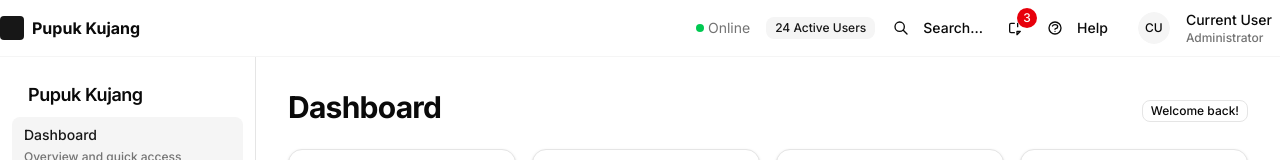
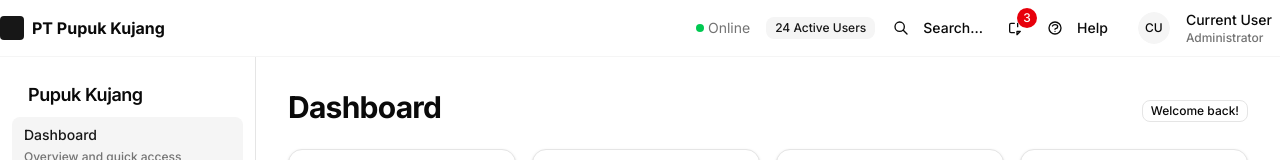
Before and after one commit to PutrarakaPratama15/dashboard, a Next.js app: page / in a window 1280 px wide. Shown: the top 160 px of the page. Built offline with nearby package versions, Linux system fonts and the light colour scheme.

Commit message:
Update Header.tsx

```diff
--- a/src/components/layout/Header.tsx
+++ b/src/components/layout/Header.tsx
@@ -15,7 +15,7 @@ export function Header() {
           <div className="mr-6 flex items-center space-x-2">
             <div className="h-6 w-6 rounded bg-primary"></div>
             <span className="hidden font-bold sm:inline-block">
-              Pupuk Kujang
+              PT Pupuk Kujang
             </span>
           </div>
         </div>
```
